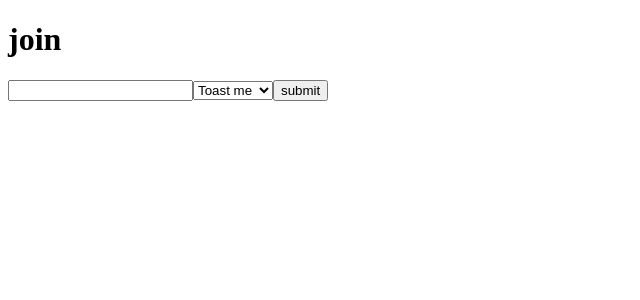
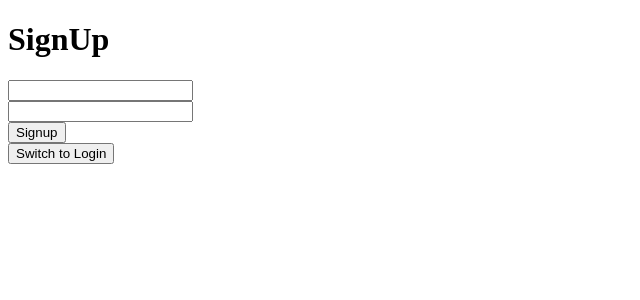
Before and after one commit to gintu/pigly-fontend, a React (Create React App) app: page / in a window 1280 px wide. Shown: the top 300 px of the page, without its empty margins (0-640 px from the left). Built offline with nearby package versions, Linux system fonts and the light colour scheme.

Commit message:
add auth page

```diff
--- a/src/App.js
+++ b/src/App.js
@@ -3,12 +3,15 @@ import "./styles.css";
 import { BrowserRouter, Route } from "react-router-dom";
 import Join from "./components/join/join";
 import Chat from "./components/chat/chat";
+import Auth from "./components/auth/auth";
 
 export default class App extends React.Component {
   render() {
     return (
       <BrowserRouter>
-        <Route path="/" exact component={Join} />
+        <Route path="/" exact component={Auth} />
+        <Route path="/join" component={Join} />
+
         <Route path="/chat" component={Chat} />
       </BrowserRouter>
     );
--- /dev/null
+++ b/src/components/auth/auth.js
@@ -0,0 +1,56 @@
+import React from "react";
+
+class Auth extends React.Component {
+  state = {
+    formData: {
+      username: "",
+      password: ""
+    },
+    login: false
+  };
+
+  handleChange = e => {
+    let temp = { ...this.state.formData, [e.target.name]: e.target.value };
+    this.setState({ formData: temp });
+  };
+
+  toggle = () => {
+    this.setState({ login: !this.state.login });
+  };
+
+  handleSubmit = e => {
+    console.log(this.state);
+  };
+
+  render() {
+    return (
+      <div>
+        <h1>{this.state.login ? "Login" : "SignUp"}</h1>
+
+        <input
+          type="text"
+          name="username"
+          value={this.state.formData.username}
+          onChange={this.handleChange}
+        />
+        <br />
+        <input
+          type="password"
+          name="password"
+          value={this.state.formData.password}
+          onChange={this.handleChange}
+        />
+        <br />
+        <button type="submit" onClick={this.handleSubmit}>
+          {this.state.login ? "Login" : "Signup"}
+        </button>
+        <br />
+        <button type="submit" onClick={this.toggle}>
+          Switch to {this.state.login ? "Signup" : "Login"}
+        </button>
+      </div>
+    );
+  }
+}
+
+export default Auth;
```
